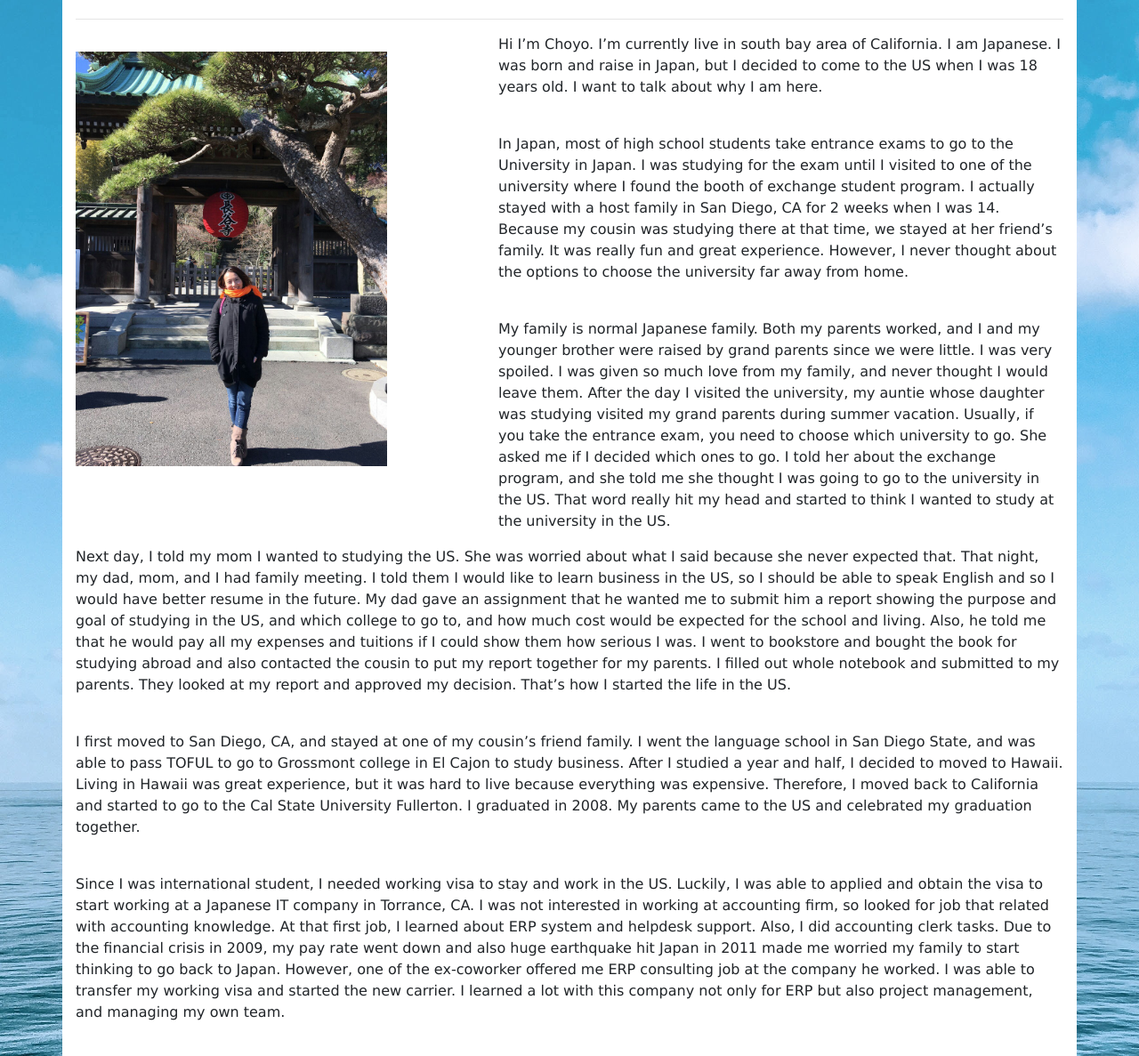
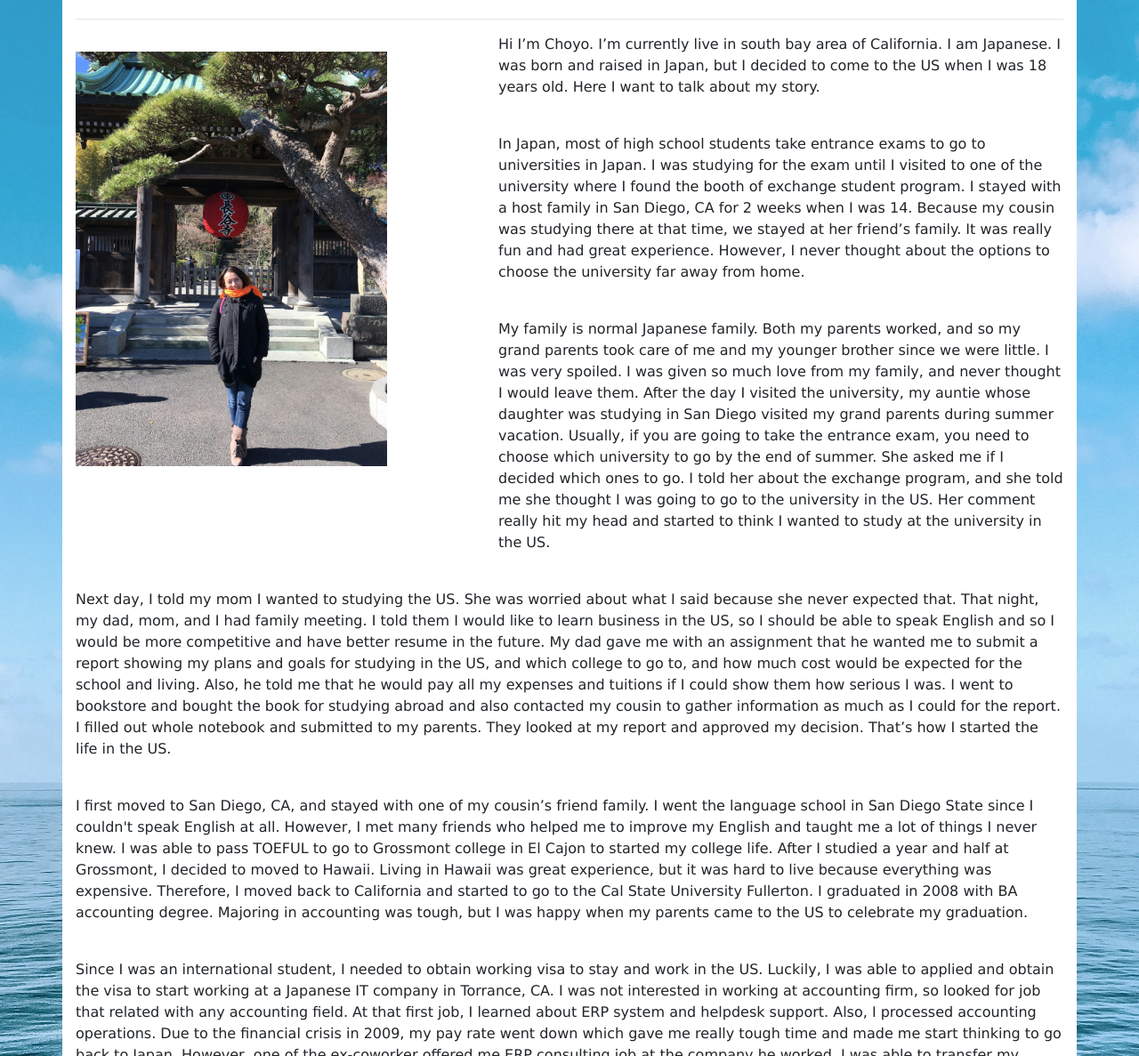
Before and after one commit to cmatsuta/homework2, a plain HTML site: page index.html in a window 1280 px wide. Shown: the part 255-1442 px from the top of the page at 89% size. Drawn offline with nearby package versions, Linux system fonts and the light colour scheme.

Commit message:
modified html and css

```diff
--- a/index.html
+++ b/index.html
@@ -60,52 +60,57 @@
         <div class="col-xl-7 col-lg-7 col-md-7 col-sm-12 col-xs-12 float-md-left">
           <p>
             Hi I’m Choyo. I’m currently live in south bay area of California. I am Japanese.
-            I was born and raise in Japan, but I decided to come to the US when I was 18 years old.
-            I want to talk about why I am here.
+            I was born and raised in Japan, but I decided to come to the US when I was 18 years old.
+            Here I want to talk about my story.
           </p>
           <br>
           <p>
-            In Japan, most of high school students take entrance exams to go to the University in Japan.
-            I was studying for the exam until I visited to one of the university where I found the booth of exchange student program. I actually stayed with a host family in San Diego, CA for 2 weeks when I was 14.
-            Because my cousin was studying there at that time, we stayed at her friend’s family. It was really fun and great experience. However, I never thought about the options to choose the university far away from home.
+            In Japan, most of high school students take entrance exams to go to universities in Japan.
+            I was studying for the exam until I visited to one of the university where I found the booth of exchange student program. I stayed with a host family in San Diego, CA for 2 weeks when I was 14.
+            Because my cousin was studying there at that time, we stayed at her friend’s family. It was really fun and had great experience. However, I never thought about the options to choose the university far away from home.
           </p>
           <br>
           <p>
-            My family is normal Japanese family. Both my parents worked, and I and my younger brother were raised by grand parents since we were little.
+            My family is normal Japanese family. Both my parents worked, and so my grand parents took care of me and my younger brother since we were little.
             I was very spoiled. I was given so much love from my family, and never thought I would leave them.
-            After the day I visited the university, my auntie whose daughter was studying visited my grand parents during summer vacation. Usually, if you take the entrance exam, you need to choose which university to go. She asked me if I decided which ones to go. I told her about the exchange program, and she told me she thought I was going to go to the university in the US. That word really hit my head and started to think I wanted to study at the university in the US.
+            After the day I visited the university, my auntie whose daughter was studying in San Diego visited my grand parents during summer vacation. Usually, if you are going to take the entrance exam, you need to choose which university to go by the end of summer.
+            She asked me if I decided which ones to go. I told her about the exchange program, and she told me she thought I was going to go to the university in the US.
+            Her comment really hit my head and started to think I wanted to study at the university in the US.
           </p>
         </div>
       </div>
+
+      <br>
 
       <!-- second paragraph section -->
       <div class="row">
         <div class="col-xl-12 col-lg-12 col-md-12 col-sm-12 col-xs-12 float-md-left">
           <p>
             Next day, I told my mom I wanted to studying the US. She was worried about what I said because she never expected that. That night, my dad, mom, and I had family meeting.
-            I told them I would like to learn business in the US, so I should be able to speak English and so I would have better resume in the future.
-            My dad gave an assignment that he wanted me to submit him a report showing the purpose and goal of studying in the US, and which college to go to, and how much cost would be expected for the school and living.
-            Also, he told me that he would pay all my expenses and tuitions if I could show them how serious I was. I went to bookstore and bought the book for studying abroad and also contacted the cousin to put my report together for my parents.
+            I told them I would like to learn business in the US, so I should be able to speak English and so I would be more competitive and have better resume in the future.
+            My dad gave me with an assignment that he wanted me to submit a report showing my plans and goals for studying in the US, and which college to go to, and how much cost would be expected for the school and living.
+            Also, he told me that he would pay all my expenses and tuitions if I could show them how serious I was. I went to bookstore and bought the book for studying abroad and also contacted my cousin to gather information as much as I could for the report.
             I filled out whole notebook and submitted to my parents. They looked at my report and approved my decision. That’s how I started the life in the US.
           </p>
           <br>
           <p>
-            I first moved to San Diego, CA, and stayed at one of my cousin’s friend family. I went the language school in San Diego State, and was able to pass TOFUL to go to Grossmont college in El Cajon to study business.
-            After I studied a year and half, I decided to moved to Hawaii. Living in Hawaii was great experience, but it was hard to live because everything was expensive. Therefore, I moved back to California and started to go to the Cal State University Fullerton.
-            I graduated in 2008. My parents came to the US and celebrated my graduation together.
+            I first moved to San Diego, CA, and stayed with one of my cousin’s friend family. I went the language school in San Diego State since I couldn't speak English at all.
+            However, I met many friends who helped me to improve my English and taught me a lot of things I never knew. I was able to pass TOEFUL to go to Grossmont college in El Cajon to started my college life.
+            After I studied a year and half at Grossmont, I decided to moved to Hawaii. Living in Hawaii was great experience, but it was hard to live because everything was expensive. Therefore, I moved back to California and started to go to the Cal State University Fullerton.
+            I graduated in 2008 with BA accounting degree. Majoring in accounting was tough, but I was happy when my parents came to the US to celebrate my graduation.
           </p>
           <br>
           <p>
-            Since I was international student, I needed working visa to stay and work in the US. Luckily, I was able to applied and obtain the visa to start working at a Japanese IT company in Torrance, CA.
-            I was not interested in working at accounting firm, so looked for job that related with accounting knowledge. At that first job, I learned about ERP system and helpdesk support.
-            Also, I did accounting clerk tasks. Due to the financial crisis in 2009, my pay rate went down and also huge earthquake hit Japan in 2011 made me worried my family to start thinking to go back to Japan.
-            However, one of the ex-coworker offered me ERP consulting job at the company he worked. I was able to transfer my working visa and started the new carrier.
-            I learned a lot with this company not only for ERP but also project management, and managing my own team.
+            Since I was an international student, I needed to obtain working visa to stay and work in the US. Luckily, I was able to applied and obtain the visa to start working at a Japanese IT company in Torrance, CA.
+            I was not interested in working at accounting firm, so looked for job that related with any accounting field. At that first job, I learned about ERP system and helpdesk support.
+            Also, I processed accounting operations. Due to the financial crisis in 2009, my pay rate went down which gave me really tough time and made me start thinking to go back to Japan.
+            However, one of the ex-coworker offered me ERP consulting job at the company he worked. I was able to transfer my working visa to the new company and started the new carrier as ERP consultant.
+            I learned a lot with this company not only for ERP but also presales and managing my own team and project.
           </p>
           <br>
           <p>
             I’m with the company for almost 9 years and started to think I want to learn something new. With ERP related jobs, I needed to understand how the system designed and programmed, and also needed to test the program before releasing to the customer.
-            I don’t have programing skills, but I wished I would know at least basic coding. That’s what made me to take the coding class to add some new skills for my success carrier path.
+            I don’t have programing skills, but I wished I would know at least basic coding. That’s what made me to take the coding class at UC Riverside. I will do my best to add coding knowledge and skills for my success carrier path.
           </p>
         </div>
       </div>
--- a/style.css
+++ b/style.css
@@ -44,21 +44,41 @@ h1 {
     width: 100%;
     height: 100%;
 }
+
+#text {
+    font-weight: bold;
+    color: #2858c0;
+}
+
+.form-group {
+    padding-right: 100px;
+}
+
+.btn-primary {
+    margin-bottom: 30px;
+}
+
+footer {
+    color: blue;
+}
+
 /* Media Queries */
 /* Extra small devices (portrait phones, less than 576px)
    No media query since this is the default in Bootstrap */
 
-/* Small devices (landscape phones, 576px and up)
-@media (min-width: 576px) {
-    .row, .navbar {
-        flex-direction: column;
-      }
-} */
+/* Small devices (landscape phones, 576px and up) */
+@media (max-width: 576px) {
+    .form-group {
+    padding-right: 10px;
+}
+}
 
-/* Medium devices (tablets, 768px and up)
-@media (min-width: 768px) {
-
-} */
+/* Medium devices (tablets, 768px and up) */
+@media (max-width: 768px) {
+         .form-group {
+    padding-right: 10px;
+}
+}
 
 /* Large devices (desktops, 992px and up)
 @media (min-width: 992px) {
```
Also changed, not shown: portfolio.html (+11 -3 lines).
